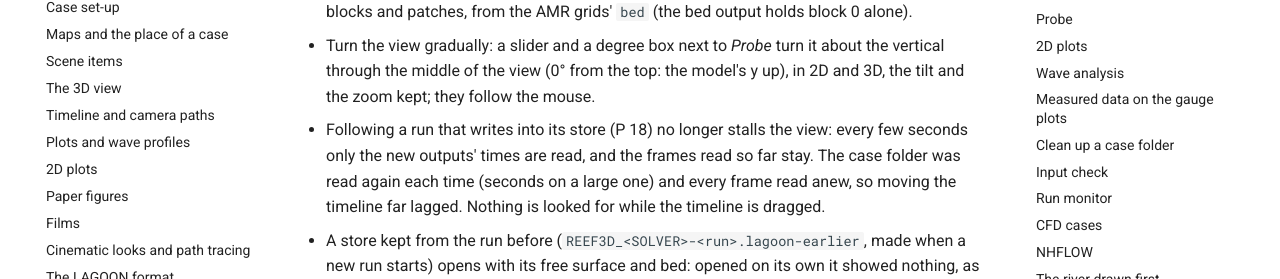
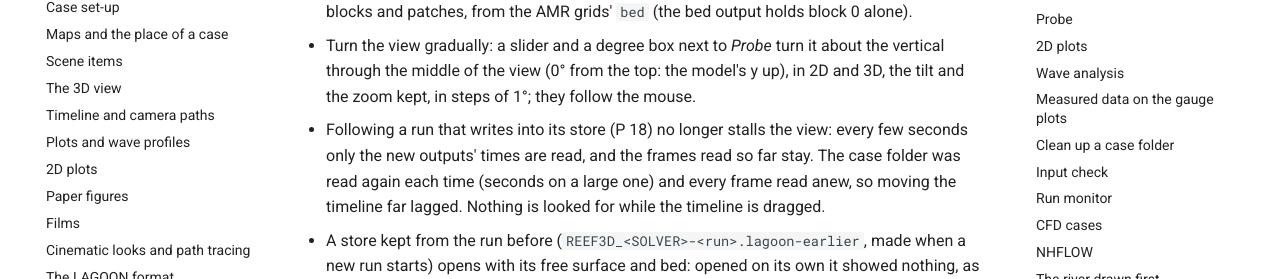
Before and after one commit to REEF3D/LAGOON, an MkDocs documentation site: the page built from docs/changelog.md, in a window 1280 px wide and 900 px high, scrolled down 1464 px. Shown: the part 224-503 px from the top of the window. Built offline with MkDocs 1.6.1 and Material for MkDocs 9.7.7, drawn with Linux system fonts in a browser that asks for light colours; comment, search, counter and statistics services are not loaded.

Commit message:
Turn the view in steps of 1°
The degree box steps 1° (was 5°) and shows whole degrees; the slider moves
1° per arrow key, page key or click on its track (a page was 15°).

Co-Authored-By: Claude Opus 5.5 <noreply@anthropic.com>
Claude-Session: https://claude.ai/code/session_013aJaRBweadkc883UkvkqYs

```diff
--- a/CHANGELOG.md
+++ b/CHANGELOG.md
@@ -63,7 +63,7 @@
   `bed` (the bed output holds block 0 alone).
 - Turn the view gradually: a slider and a degree box next to *Probe* turn it about
   the vertical through the middle of the view (0° from the top: the model's y up),
-  in 2D and 3D, the tilt and the zoom kept; they follow the mouse.
+  in 2D and 3D, the tilt and the zoom kept, in steps of 1°; they follow the mouse.
 - Following a run that writes into its store (P 18) no longer stalls the view: every
   few seconds only the new outputs' times are read, and the frames read so far stay.
   The case folder was read again each time (seconds on a large one) and every frame
```
Also changed, not shown: docs/guide/viewport.md (+2 -1 lines), 1 other file.
